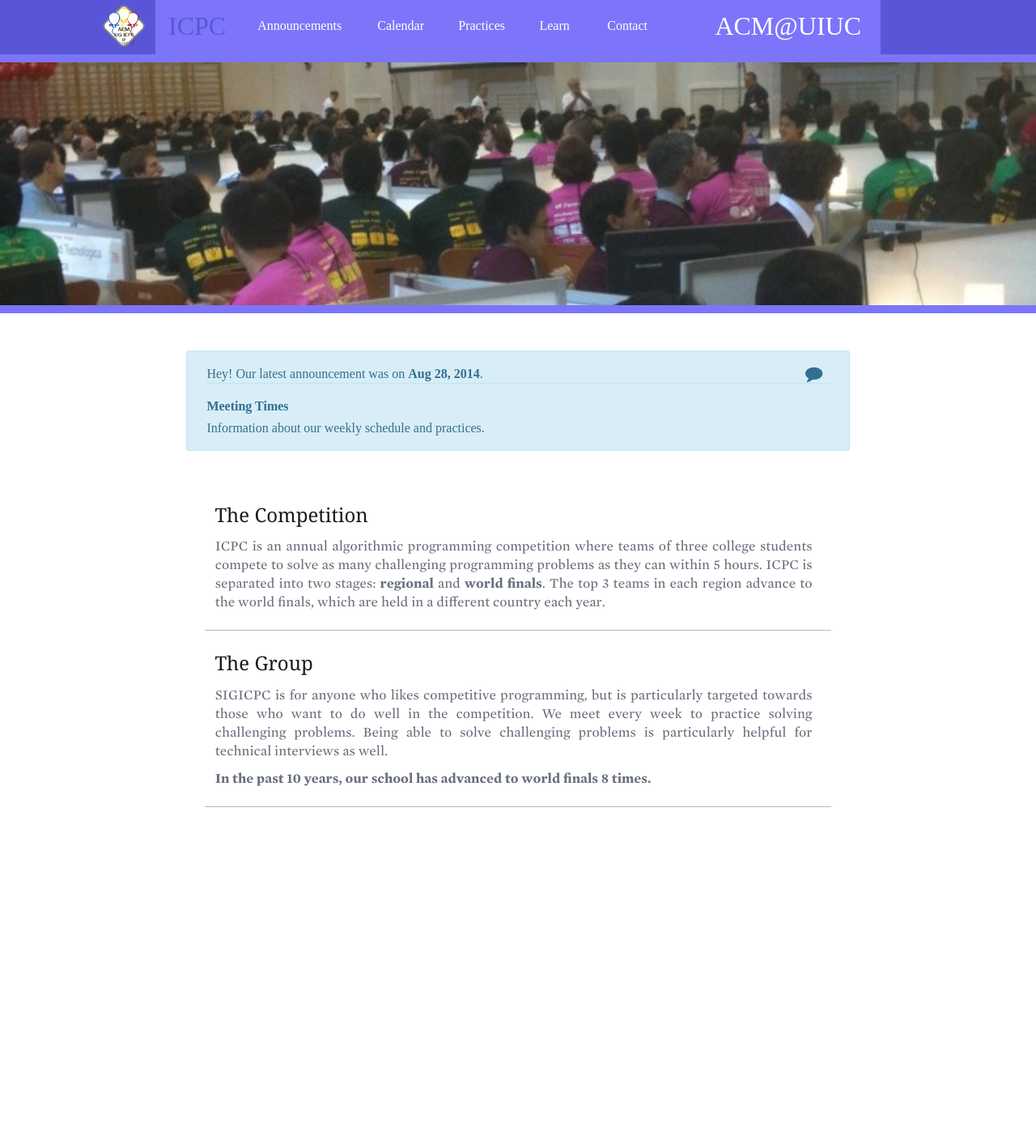
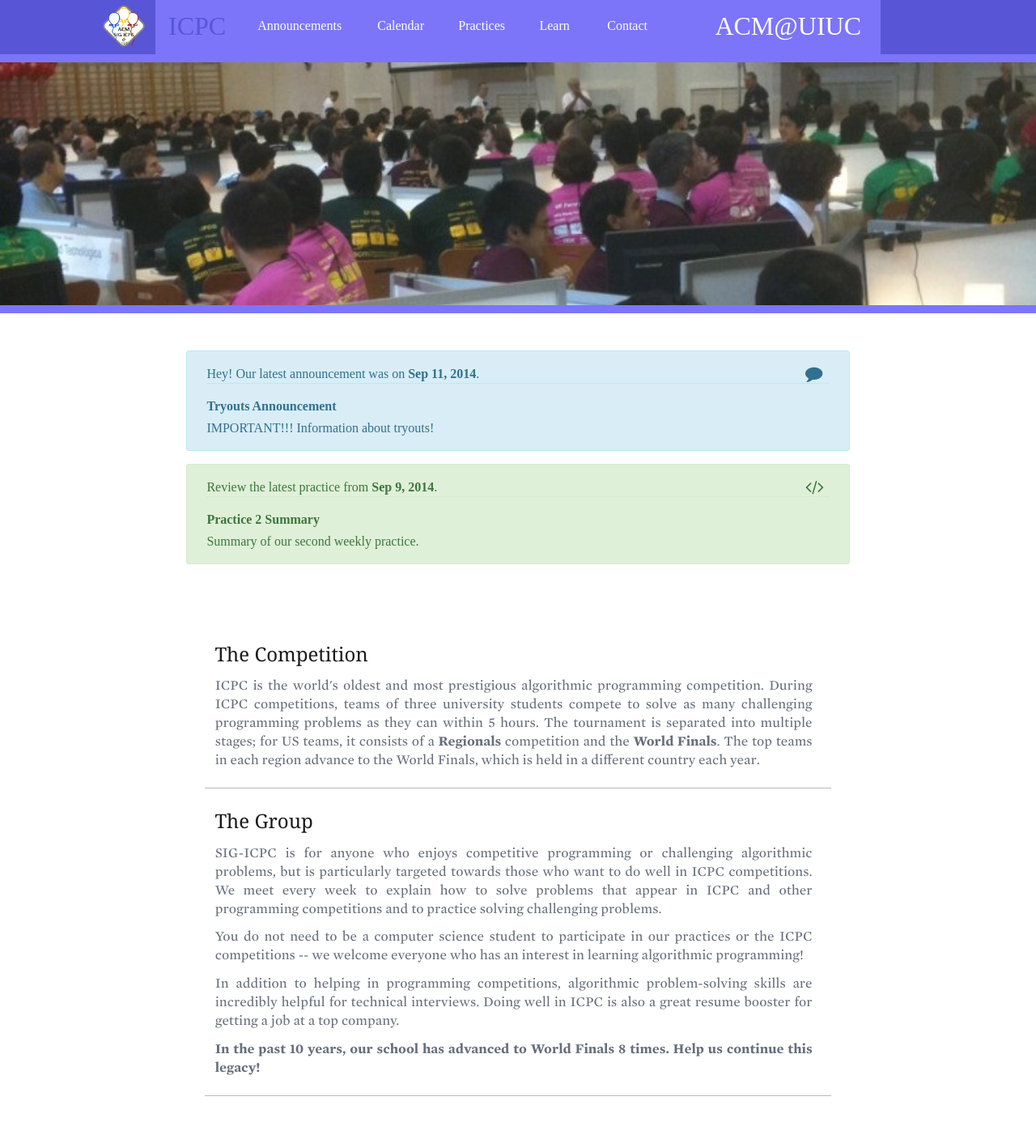
Before and after one commit to acm-uiuc/icpc-website, a Jekyll site: the page built from index.html, in a window 1280 px wide. Shown: the whole page at 81% size. Built offline with Jekyll 4.4.1, drawn with Linux system fonts in a browser that asks for light colours; nearby versions of some CDN libraries; some web fonts are replaced; Markdown is read by kramdown in place of the engine named in the settings; the list of posts is cut into pages by our own code; before the commit the page ends 1051 px from its top, so only the background shows below that.

Commit message:
Updating website content for weeks 1 and 2. Also editing the main page information text and the first announcement of the semester for correctness and wording.

```diff
--- a/index.html
+++ b/index.html
@@ -67,12 +67,13 @@ title: ICPC
   <a>
     <h2 class="title">The Competition</h2>
     <div>
-      ICPC is an annual algorithmic programming competition where
-      teams of three college students compete to solve as many challenging
-      programming problems as they can within 5 hours. ICPC is separated
-      into two stages: <b>regional</b> and <b>world finals</b>. The top 3
-      teams in each region advance to the world finals, which
-      are held in a different country each year.
+      ICPC is the world's oldest and most prestigious algorithmic programming competition.
+      During ICPC competitions, teams of three university students compete to solve as many challenging
+      programming problems as they can within 5 hours. The tournament is separated
+      into multiple stages; for US teams, it consists of a <b>Regionals</b> competition
+      and the <b>World Finals</b>. The top
+      teams in each region advance to the World Finals, which
+      is held in a different country each year.
     </div>
   </a>
 </div>
@@ -81,15 +82,26 @@ title: ICPC
   <a>
     <h2 class="title">The Group</h2>
     <div>
-      SIGICPC is for anyone who likes competitive programming, but is
-      particularly targeted towards those who want to do well in
-      the competition. We meet every week to practice solving
-      challenging problems. Being able to solve challenging
-      problems is particularly helpful for technical interviews as well.
+      SIG-ICPC is for anyone who enjoys competitive programming or challenging
+      algorithmic problems, but is particularly targeted towards those who
+      want to do well in ICPC competitions. We meet every week to explain how to
+      solve problems that appear in ICPC and other programming competitions and
+      to practice solving challenging problems.
+    </div>
+    <div>
+      You do not need to be a computer science student to participate in our
+      practices or the ICPC competitions -- we welcome everyone who has an
+      interest in learning algorithmic programming!
+    </div>
+    <div>
+      In addition to helping in programming competitions, algorithmic
+      problem-solving skills are incredibly helpful for technical interviews.
+      Doing well in ICPC is also a great resume booster for getting a job at
+      a top company.
     </div>
     <div>
       <strong>
-        In the past 10 years, our school has advanced to world finals 8 times.
+        In the past 10 years, our school has advanced to World Finals 8 times. Help us continue this legacy!
       </strong>
     </div>
   </a>
```
Also changed, not shown: _data/learn.yml (+30 -10 lines), _posts/2014-08-28-meeting-times.md (+11 -4 lines), _posts/2014-09-02-practice-1-summary.md (added, +35 -0 lines), _posts/2014-09-03-meeting-times-poll.md (added, +24 -0 lines), _posts/2014-09-07-practice-materials.md (added, +31 -0 lines), _posts/2014-09-09-practice-2-summary.md (added, +43 -0 lines), _posts/2014-09-11-tryouts-announcement.md (added, +50 -0 lines).
